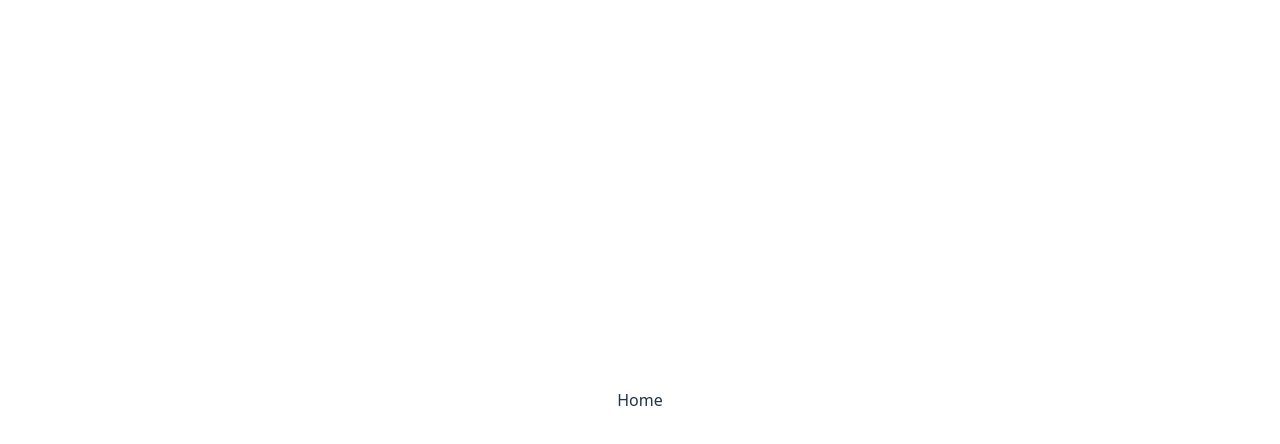
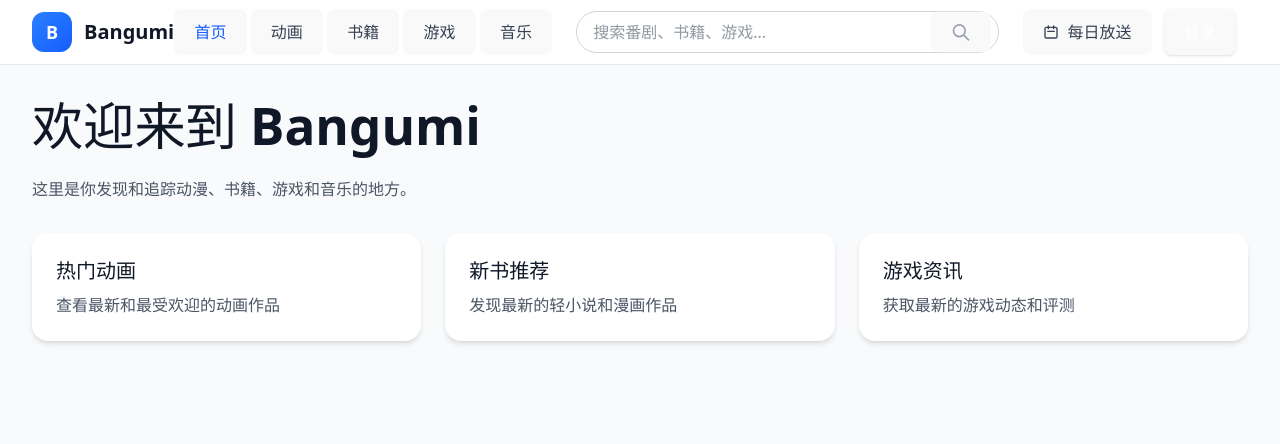
Before and after one commit to Alivesr/bangumi_2_fronted, a Vue app: page / in a window 1280 px wide. Shown: the top 444 px of the page. Built offline with nearby package versions, Linux system fonts and the light colour scheme.

Commit message:
更新项目配置，添加Tailwind CSS支持，优化App.vue和Home页面布局，增加多个路由路径，调整样式文件结构。

```diff
--- a/eslint.config.ts
+++ b/eslint.config.ts
@@ -7,10 +7,31 @@
 import { defineConfig } from "eslint/config";
 
 export default defineConfig([
-  { files: ["**/*.{js,mjs,cjs,ts,mts,cts,vue}"], plugins: { js }, extends: ["js/recommended"], languageOptions: { globals: globals.browser } },
+  {
+    files: ["**/*.{js,mjs,cjs,ts,mts,cts,vue}"],
+    plugins: { js },
+    extends: ["js/recommended"],
+    languageOptions: { globals: globals.browser },
+  },
   tseslint.configs.recommended,
   pluginVue.configs["flat/essential"],
-  { files: ["**/*.vue"], languageOptions: { parserOptions: { parser: tseslint.parser } } },
-  { files: ["**/*.json"], plugins: { json }, language: "json/json", extends: ["json/recommended"] },
-  { files: ["**/*.css"], plugins: { css }, language: "css/css", extends: ["css/recommended"] },
+  {
+    files: ["**/*.vue"],
+    rules: {
+      "vue/multi-word-component-names": "off",
+    },
+    languageOptions: { parserOptions: { parser: tseslint.parser } },
+  },
+  {
+    files: ["**/*.json"],
+    plugins: { json },
+    language: "json/json",
+    extends: ["json/recommended"],
+  },
+  {
+    files: ["**/*.css"],
+    plugins: { css },
+    language: "css/css",
+    extends: ["css/recommended"],
+  },
 ]);
--- a/package.json
+++ b/package.json
@@ -9,6 +9,8 @@
     "preview": "vite preview"
   },
   "dependencies": {
+    "@tailwindcss/vite": "^4.1.13",
+    "tailwindcss": "^4.1.13",
     "vue": "^3.5.18",
     "vue-router": "^4.5.1"
   },
--- a/src/App.vue
+++ b/src/App.vue
@@ -1,20 +1,16 @@
-<script setup lang="ts"></script>
+<script setup lang="ts">
+import TopNav from "@/pages/Home/components/TopNav.vue";
+</script>
 
 <template>
-  <router-view />
+  <div class="min-h-screen w-full bg-gray-50">
+    <TopNav />
+    <main class="w-full">
+      <router-view />
+    </main>
+  </div>
 </template>
 
 <style scoped>
-.logo {
-  height: 6em;
-  padding: 1.5em;
-  will-change: filter;
-  transition: filter 300ms;
-}
-.logo:hover {
-  filter: drop-shadow(0 0 2em #646cffaa);
-}
-.logo.vue:hover {
-  filter: drop-shadow(0 0 2em #42b883aa);
-}
+/* 移除可能冲突的样式 */
 </style>
--- /dev/null
+++ b/src/pages/Home/components/TopNav.vue
@@ -0,0 +1,209 @@
+<script setup lang="ts">
+import { ref, computed } from "vue";
+import { useRouter, useRoute } from "vue-router";
+
+const router = useRouter();
+const route = useRoute();
+const isMobileMenuOpen = ref(false);
+
+const toggleMobileMenu = () => {
+  isMobileMenuOpen.value = !isMobileMenuOpen.value;
+};
+
+const closeMobileMenu = () => {
+  isMobileMenuOpen.value = false;
+};
+
+// 计算当前激活的导航项
+const activeNav = computed(() => {
+  const path = route.path;
+  if (path === "/") return "home";
+  if (path.startsWith("/anime")) return "anime";
+  if (path.startsWith("/book")) return "book";
+  if (path.startsWith("/game")) return "game";
+  if (path.startsWith("/music")) return "music";
+  if (path.startsWith("/calendar")) return "calendar";
+  return "home";
+});
+
+// 导航项数据
+const navItems = [
+  { id: "home", name: "首页", path: "/" },
+  { id: "anime", name: "动画", path: "/anime" },
+  { id: "book", name: "书籍", path: "/book" },
+  { id: "game", name: "游戏", path: "/game" },
+  { id: "music", name: "音乐", path: "/music" },
+];
+</script>
+
+<template>
+  <!-- 顶部导航栏 - 与页面等宽 -->
+  <nav class="bg-white border-b border-gray-200 sticky top-0 z-50 w-full">
+    <div class="w-full px-4 sm:px-6 lg:px-8">
+      <div class="flex items-center justify-between h-16">
+        <!-- Logo -->
+        <div class="flex items-center">
+          <div
+            class="flex items-center cursor-pointer group"
+            @click="router.push('/')"
+          >
+            <div
+              class="w-10 h-10 bg-gradient-to-br from-blue-500 to-blue-600 rounded-xl flex items-center justify-center transition-all duration-300 group-hover:scale-105 group-hover:shadow-md"
+            >
+              <span class="text-white font-bold text-lg">B</span>
+            </div>
+            <span
+              class="ml-3 text-xl font-bold text-gray-900 group-hover:text-blue-600 transition-colors duration-300"
+            >
+              Bangumi
+            </span>
+          </div>
+        </div>
+
+        <!-- 桌面端导航菜单 -->
+        <div class="hidden md:flex items-center space-x-1">
+          <button
+            v-for="item in navItems"
+            :key="item.id"
+            @click="router.push(item.path)"
+            :class="[
+              'px-4 py-2 rounded-full transition-all duration-200 font-medium',
+              activeNav === item.id
+                ? 'text-blue-600 bg-blue-50'
+                : 'text-gray-700 hover:text-blue-600 hover:bg-blue-50',
+            ]"
+          >
+            {{ item.name }}
+          </button>
+        </div>
+
+        <!-- 搜索框 -->
+        <div class="hidden md:flex items-center flex-1 max-w-md mx-6">
+          <div class="relative w-full">
+            <input
+              type="text"
+              placeholder="搜索番剧、书籍、游戏..."
+              class="w-full px-4 py-2 border border-gray-300 rounded-full focus:outline-none focus:ring-2 focus:ring-blue-500 focus:border-blue-500 transition-all duration-200"
+            />
+            <button
+              class="absolute right-2 top-1/2 transform -translate-y-1/2 p-1 text-gray-400 hover:text-blue-600 transition-colors duration-200"
+            >
+              <svg
+                class="w-5 h-5"
+                fill="none"
+                stroke="currentColor"
+                viewBox="0 0 24 24"
+              >
+                <path
+                  stroke-linecap="round"
+                  stroke-linejoin="round"
+                  stroke-width="2"
+                  d="M21 21l-6-6m2-5a7 7 0 11-14 0 7 7 0 0114 0z"
+                />
+              </svg>
+            </button>
+          </div>
+        </div>
+
+        <!-- 右侧按钮 -->
+        <div class="flex items-center space-x-3">
+          <button
+            @click="router.push('/calendar')"
+            :class="[
+              'hidden md:flex items-center px-4 py-2 rounded-full transition-all duration-200 font-medium',
+              activeNav === 'calendar'
+                ? 'text-blue-600 bg-blue-50'
+                : 'text-gray-700 hover:text-blue-600 hover:bg-blue-50',
+            ]"
+          >
+            <svg
+              class="w-4 h-4 mr-2"
+              fill="none"
+              stroke="currentColor"
+              viewBox="0 0 24 24"
+            >
+              <path
+                stroke-linecap="round"
+                stroke-linejoin="round"
+                stroke-width="2"
+                d="M8 7V3m8 4V3m-9 8h10M5 21h14a2 2 0 002-2V7a2 2 0 00-2-2H5a2 2 0 00-2 2v12a2 2 0 002 2z"
+              />
+            </svg>
+            每日放送
+          </button>
+
+          <button
+            class="px-4 py-2 bg-blue-600 hover:bg-blue-700 text-white rounded-full transition-colors duration-200 font-medium shadow-sm hover:shadow-md"
+          >
+            登录
+          </button>
+
+          <!-- 移动端菜单按钮 -->
+          <button
+            @click="toggleMobileMenu"
+            class="md:hidden p-2 rounded-full text-gray-600 hover:text-gray-900 hover:bg-gray-100 transition-colors duration-200"
+          >
+            <svg
+              class="w-6 h-6"
+              fill="none"
+              stroke="currentColor"
+              viewBox="0 0 24 24"
+            >
+              <path
+                :d="
+                  isMobileMenuOpen
+                    ? 'M6 18L18 6M6 6l12 12'
+                    : 'M4 6h16M4 12h16M4 18h16'
+                "
+                stroke-linecap="round"
+                stroke-linejoin="round"
+                stroke-width="2"
+              />
+            </svg>
+          </button>
+        </div>
+      </div>
+
+      <!-- 移动端导航菜单 -->
+      <div
+        v-if="isMobileMenuOpen"
+        class="md:hidden border-t border-gray-200 bg-white"
+      >
+        <div class="max-w-7xl mx-auto px-2 pt-2 pb-3 space-y-1">
+          <button
+            v-for="item in navItems"
+            :key="item.id"
+            @click="
+              router.push(item.path);
+              closeMobileMenu();
+            "
+            :class="[
+              'block w-full text-left px-4 py-3 rounded-full transition-all duration-200 font-medium',
+              activeNav === item.id
+                ? 'text-blue-600 bg-blue-50'
+                : 'text-gray-700 hover:text-blue-600 hover:bg-blue-50',
+            ]"
+          >
+            {{ item.name }}
+          </button>
+          <div class="pt-2 border-t border-gray-200">
+            <button
+              @click="
+                router.push('/calendar');
+                closeMobileMenu();
+              "
+              :class="[
+                'block w-full text-left px-4 py-3 rounded-full transition-all duration-200 font-medium',
+                activeNav === 'calendar'
+                  ? 'text-blue-600 bg-blue-50'
+                  : 'text-gray-700 hover:text-blue-600 hover:bg-blue-50',
+              ]"
+            >
+              每日放送
+            </button>
+          </div>
+        </div>
+      </div>
+    </div>
+  </nav>
+</template>
--- a/src/pages/Home/index.vue
+++ b/src/pages/Home/index.vue
@@ -1,4 +1,30 @@
 <template>
-  <div>Home</div>
+  <div class="w-full">
+    <div class="w-full px-4 sm:px-6 lg:px-8 py-8">
+      <h1 class="text-3xl font-bold text-gray-900 mb-6">欢迎来到 Bangumi</h1>
+      <p class="text-gray-600 mb-8">
+        这里是你发现和追踪动漫、书籍、游戏和音乐的地方。
+      </p>
+
+      <!-- 添加一些占位内容 -->
+      <div class="grid grid-cols-1 md:grid-cols-2 lg:grid-cols-3 gap-6">
+        <div class="bg-white rounded-2xl shadow-md p-6">
+          <h2 class="text-xl font-semibold text-gray-900 mb-2">热门动画</h2>
+          <p class="text-gray-600">查看最新和最受欢迎的动画作品</p>
+        </div>
+        <div class="bg-white rounded-2xl shadow-md p-6">
+          <h2 class="text-xl font-semibold text-gray-900 mb-2">新书推荐</h2>
+          <p class="text-gray-600">发现最新的轻小说和漫画作品</p>
+        </div>
+        <div class="bg-white rounded-2xl shadow-md p-6">
+          <h2 class="text-xl font-semibold text-gray-900 mb-2">游戏资讯</h2>
+          <p class="text-gray-600">获取最新的游戏动态和评测</p>
+        </div>
+      </div>
+    </div>
+  </div>
 </template>
-<script setup lang="ts"></script>
+
+<script setup lang="ts">
+// 主页逻辑
+</script>
--- a/src/router/index.ts
+++ b/src/router/index.ts
@@ -1,7 +1,14 @@
 import { createMemoryHistory, createRouter } from "vue-router";
 
 import Home from "@/pages/Home/index.vue";
-const routes = [{ path: "/", component: Home }];
+const routes = [
+  { path: "/", component: Home },
+  { path: "/anime", component: Home },
+  { path: "/book", component: Home },
+  { path: "/game", component: Home },
+  { path: "/music", component: Home },
+  { path: "/calendar", component: Home }
+];
 
 const router = createRouter({
   history: createMemoryHistory(),
--- a/src/style.css
+++ b/src/style.css
@@ -1,3 +1,5 @@
+@import "tailwindcss";
+
 :root {
   font-family: system-ui, Avenir, Helvetica, Arial, sans-serif;
   line-height: 1.5;
@@ -24,10 +26,19 @@
 
 body {
   margin: 0;
-  display: flex;
-  place-items: center;
   min-width: 320px;
   min-height: 100vh;
+  width: 100%;
+}
+
+html {
+  width: 100%;
+}
+
+#app {
+  width: 100%;
+  margin: 0;
+  padding: 0;
 }
 
 h1 {
@@ -58,13 +69,6 @@
   padding: 2em;
 }
 
-#app {
-  max-width: 1280px;
-  margin: 0 auto;
-  padding: 2rem;
-  text-align: center;
-}
-
 @media (prefers-color-scheme: light) {
   :root {
     color: #213547;
--- a/vite.config.ts
+++ b/vite.config.ts
@@ -1,9 +1,10 @@
 import { defineConfig } from "vite";
 import vue from "@vitejs/plugin-vue";
+import tailwindcss from "@tailwindcss/vite";
 import { fileURLToPath, URL } from "node:url";
 
 export default defineConfig({
-  plugins: [vue()],
+  plugins: [vue(), tailwindcss()],
   resolve: {
     alias: [
       {
```
Also changed, not shown: .claude/settings.local.json (added), 2 other files (tests, documents, lock files or other folders).
